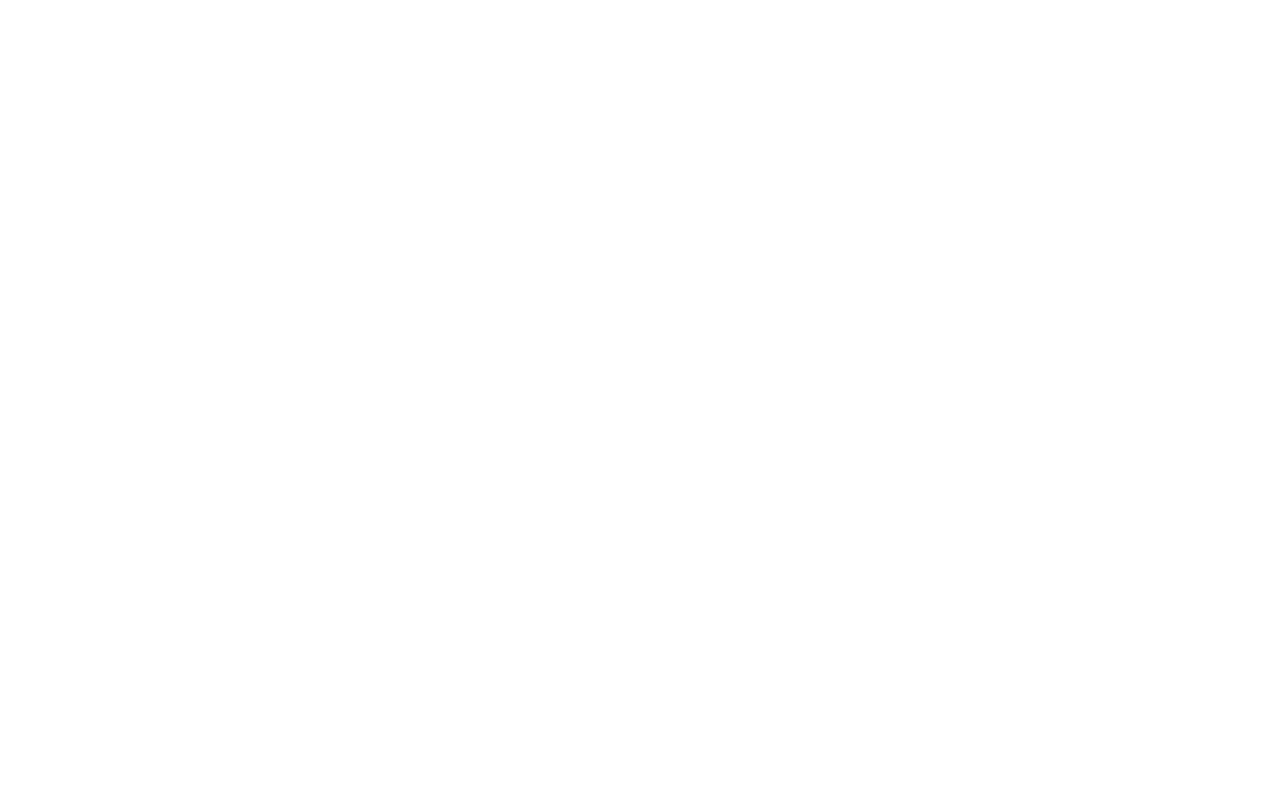
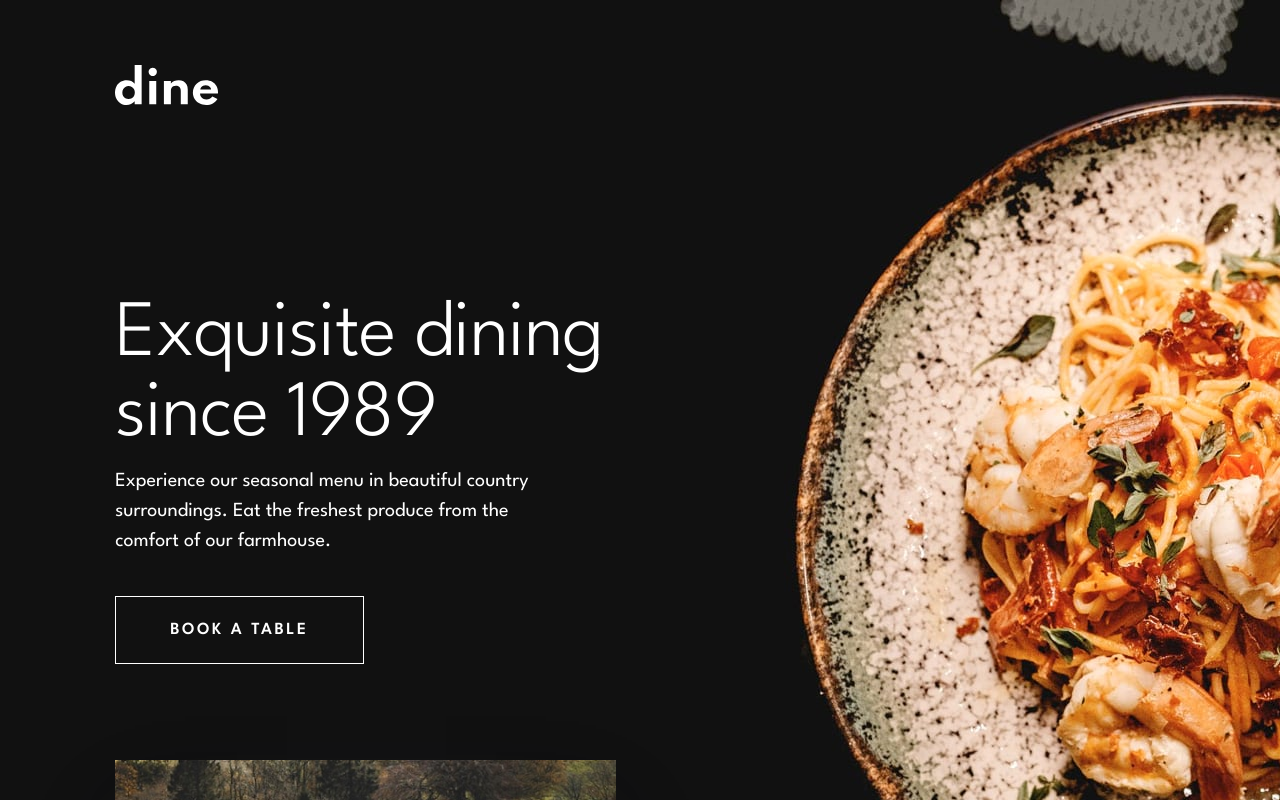
Before and after one commit to thusmiley/dine, a React (Vite) app: page / in a window 1280 px wide. Before the commit this address had no page. Shown: the top 800 px of the page. Built offline with nearby package versions, Linux system fonts and the light colour scheme.

Commit message:
fix path

```diff
--- a/src/main.jsx
+++ b/src/main.jsx
@@ -8,8 +8,8 @@
 ReactDOM.createRoot(document.getElementById("root")).render(
   <BrowserRouter>
     <Routes>
-      <Route path="./" element={<App />} />
-      <Route path="./booking" element={<Booking />} />
+      <Route path="/" element={<App />} />
+      <Route path="/booking" element={<Booking />} />
     </Routes>
   </BrowserRouter>
 );
```
